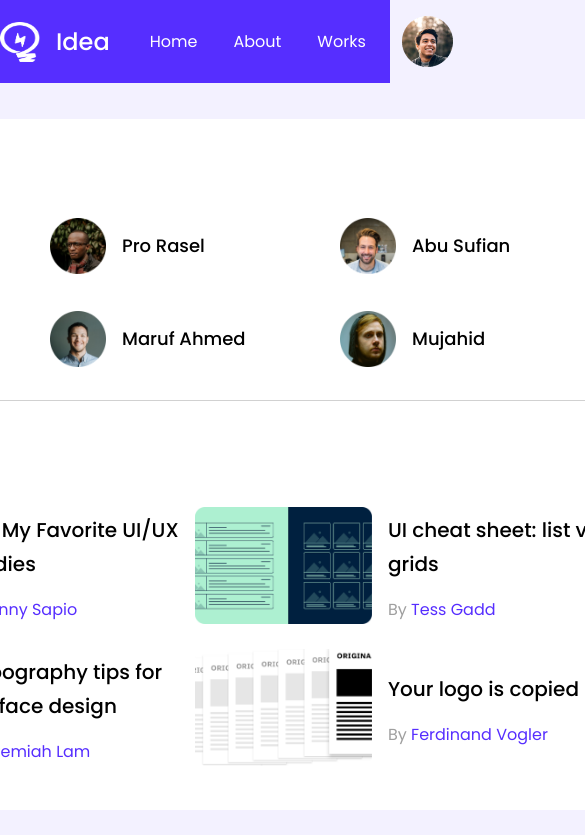
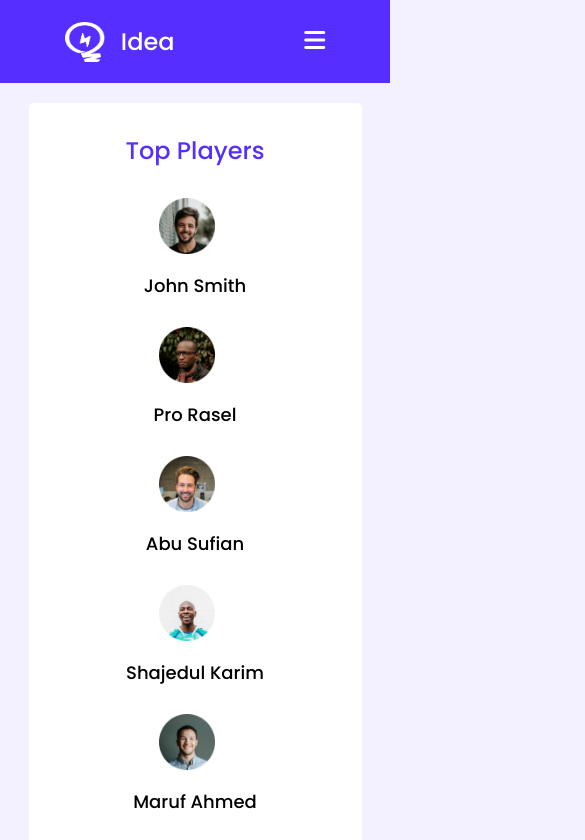
Before and after one commit to omorfarukmahfuj/leader-board, a plain HTML site: page index.html in a window 390 px wide. Shown: the top 840 px of the page, 585 px wide, since content can reach past the window. Drawn offline with nearby package versions, Linux system fonts and the light colour scheme.

Commit message:
added media queries

```diff
--- a/index.html
+++ b/index.html
@@ -39,7 +39,10 @@
                     <li>About</li>
                     <li>Works</li>
                 </ul>
-                <img src="images/icons/profile.png" alt="">
+                <img src="images/players/player-1.png" alt="">
+            </div>
+            <div class="nav-bar">
+                <i class="fa-solid fa-bars nav-bar"></i>
             </div>
         </nav>
     </header>
@@ -83,38 +86,38 @@
             <div class="top-blogs-container">
                 <h1 class="section-title">Top Blog</h1>
                 <div class="blogs">
-                    <div class="blog">
+                    <article class="blog">
                         <div class="blog-thumbnail"><img src="images/blogs/blog-1.png" alt=""></div>
                         <div class="blog-info">
                             <h2 class="article-title">13 of My Favorite
                                 UI/UX Goodies</h2>
                             <p class="author-name">By <a href="">Danny Sapio</a></p>
                         </div>
-                    </div>
-                    <div class="blog">
+                    </article>
+                    <article class="blog">
                         <div class="blog-thumbnail"><img src="images/blogs/blog-2.png" alt=""></div>
                         <div class="blog-info">
                             <h2 class="article-title">UI cheat sheet:
                                 list vs grids</h2>
                             <p class="author-name">By <a href="">Tess Gadd</a></p>
                         </div>
-                    </div>
-                    <div class="blog">
+                    </article>
+                    <article class="blog">
                         <div class="blog-thumbnail"><img src="images/blogs/blog-3.png" alt=""></div>
                         <div class="blog-info">
                             <h2 class="article-title">7 typography tips
                                 for interface design</h2>
                             <p class="author-name">By <a href="">Jeremiah Lam</a></p>
                         </div>
-                    </div>
-                    <div class="blog">
+                    </article>
+                    <article class="blog">
                         <div class="blog-thumbnail"><img src="images/blogs/blog-4.png" alt=""></div>
                         <div class="blog-info">
                             <h2 class="article-title">Your logo is
                                 copied</h2>
                             <p class="author-name">By <a href="">Ferdinand Vogler</a></p>
                         </div>
-                    </div>
+                    </article>
                 </div>
             </div>
         </section>
--- a/styles/style.css
+++ b/styles/style.css
@@ -35,6 +35,7 @@ nav {
     background-color: #562EFF;
     display: flex;
     justify-content: space-around;
+    align-items: center;
     margin-bottom: 36px;
 }
 
@@ -72,6 +73,12 @@ ul {
 .nav-item img {
     width: 51px;
     height: 51px;
+}
+
+.nav-bar {
+    color: white;
+    font-size: 24px;
+    display: none;
 }
 
 /* Top Players & Top Blog Style */
@@ -123,7 +130,7 @@ ul {
     margin-right: 16px;
 }
 
-.blog-info h2 {
+.article-title {
     font-family: 'Poppins';
     font-weight: 500;
     font-size: 20px;
@@ -131,7 +138,7 @@ ul {
     color: #000000;
 }
 
-.blog-info p {
+.author-name {
     font-family: 'Poppins';
     font-size: 16px;
     color: #9F9F9F;
@@ -183,6 +190,7 @@ ul {
 
 .course-info {
     display: flex;
+    justify-content: space-around;
     align-items: center;
 }
 
@@ -228,3 +236,104 @@ ul {
     color: #ED6B4F;
     margin: 0;
 }
+
+/* Media Queries */
+/* Mobile Devices */
+@media only screen and (max-width:688px) {
+
+    nav {
+        margin-bottom: 20px;
+    }
+
+    .nav-item {
+        display: none;
+    }
+
+    .nav-bar {
+        display: block;
+    }
+
+    .nav-bar:active {
+        color: #ED6B4F;
+    }
+
+
+    .section {
+        width: 70%;
+        padding: 30px;
+        align-items: center;
+
+    }
+
+    .section-title,
+    .blog-info {
+        text-align: center;
+    }
+
+    .players {
+        grid-template-columns: repeat(1, 1fr);
+        grid-row-gap: 10px;
+    }
+
+    .player,
+    .blog {
+        flex-direction: column;
+    }
+
+    .blogs,
+    .courses {
+        grid-template-columns: repeat(1, 1fr);
+    }
+
+    .blog-thumbnail img {
+        width: 100%;
+        margin-right: 0px;
+    }
+
+    .blog-info h2 {
+        line-height: 30px;
+        margin-top: 10px;
+        margin-bottom: 5px;
+    }
+
+    .blog-info p {
+        margin-top: 0;
+        margin-bottom: 15px;
+    }
+
+    .course {
+        margin-bottom: 10px;
+    }
+
+}
+
+/* Tablet Devices */
+@media only screen and (min-width:689px) and (max-width:992px) {
+    .section {
+        width: 70%;
+        padding: 50px;
+
+    }
+
+    .players,
+    .courses {
+        grid-template-columns: repeat(2, 1fr);
+        grid-row-gap: 10px;
+    }
+
+    .blogs {
+        row-gap: 10px;
+    }
+
+    .blog {
+        flex-direction: column;
+    }
+
+    .article-title,
+    .author-name {
+        text-align: center;
+        margin-top: 8px;
+        margin-bottom: 8px;
+    }
+
+}
```
